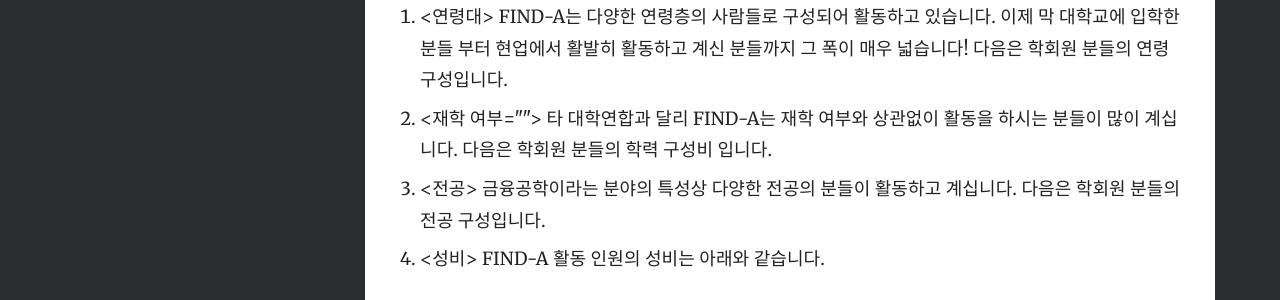
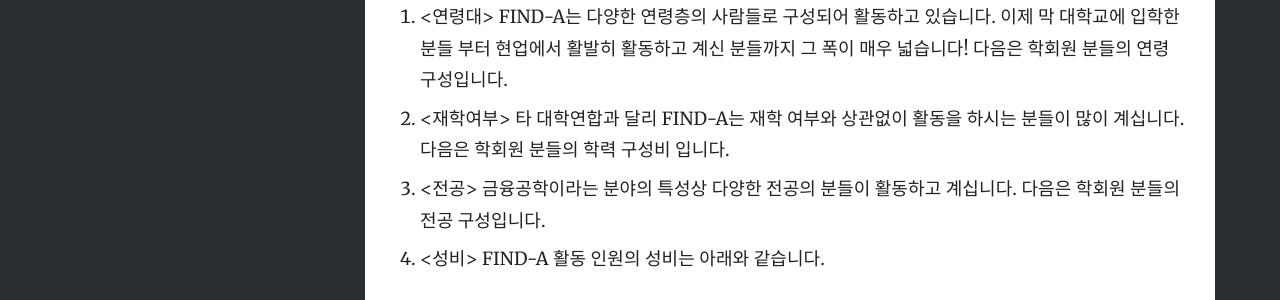
Before and after one commit to Find-A-AI/find-a-ai.github.io, a Jekyll site: the page built from _docs/3.ETC/Recruiting Info.md, in a window 1280 px wide. Shown: the part 1353-1653 px from the top of the page. Built offline with Jekyll 4.4.1, drawn with Linux system fonts in a browser that asks for light colours.

```diff
--- a/_docs/3.ETC/Recruiting Info.md
+++ b/_docs/3.ETC/Recruiting Info.md
@@ -32,7 +32,7 @@ order: 2
  지원을 고민 중이신 분들을 위해 학회원 분들에 대한 여러 정보를 준비했습니다. 지원을 결정하는 데 도움이 되셨으면 합니다.
 
  1. <연령대> FIND-A는 다양한 연령층의 사람들로 구성되어 활동하고 있습니다. 이제 막 대학교에 입학한 분들 부터 현업에서 활발히 활동하고 계신 분들까지 그 폭이 매우 넓습니다! 다음은 학회원 분들의 연령 구성입니다.
- 2. <재학 여부> 타 대학연합과 달리 FIND-A는 재학 여부와 상관없이 활동을 하시는 분들이 많이 계십니다. 다음은 학회원 분들의 학력 구성비 입니다.
+ 2. <재학여부> 타 대학연합과 달리 FIND-A는 재학 여부와 상관없이 활동을 하시는 분들이 많이 계십니다. 다음은 학회원 분들의 학력 구성비 입니다.
  3. <전공> 금융공학이라는 분야의 특성상 다양한 전공의 분들이 활동하고 계십니다. 다음은 학회원 분들의 전공 구성입니다.
  4. <성비> FIND-A 활동 인원의 성비는 아래와 같습니다.
 
```
